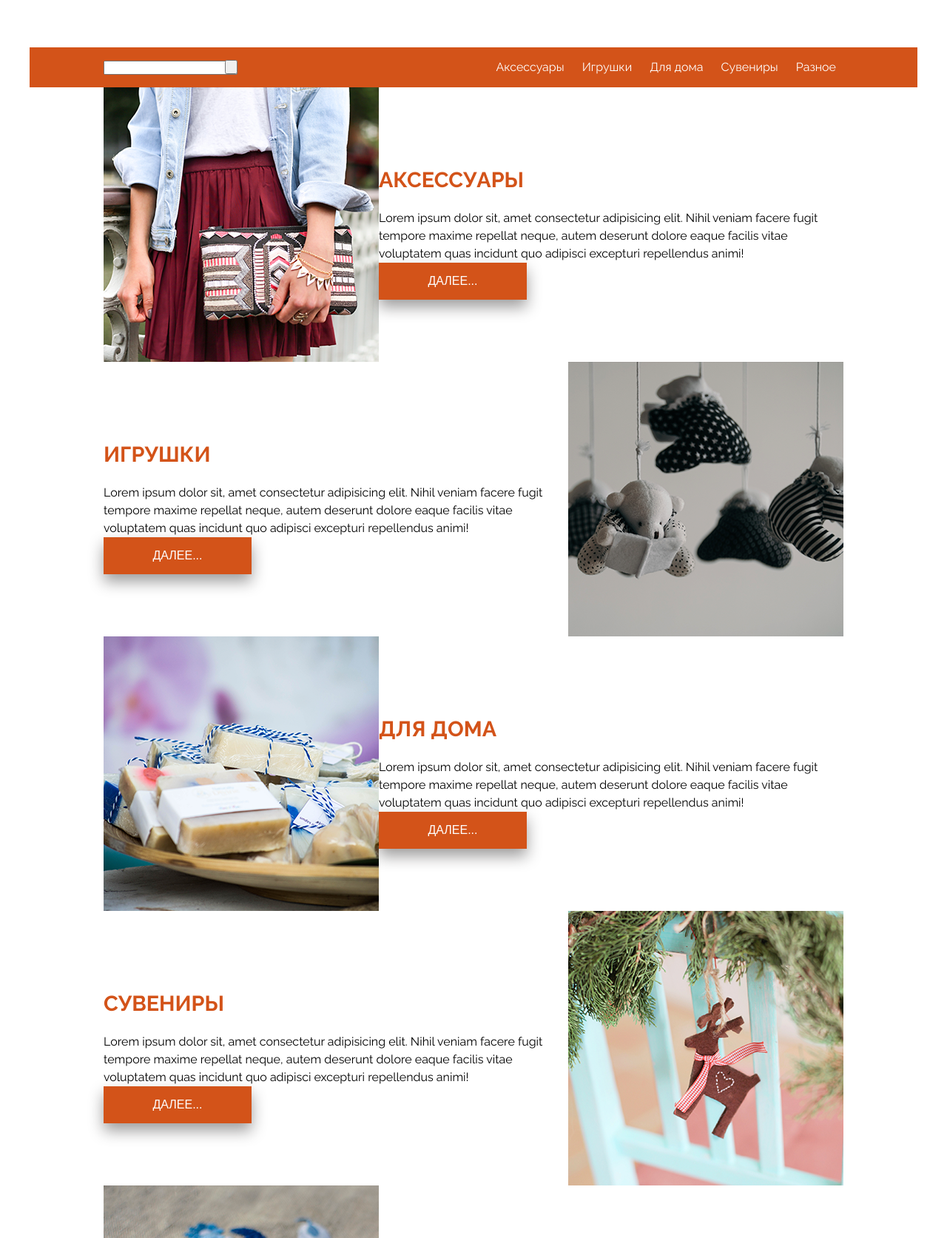
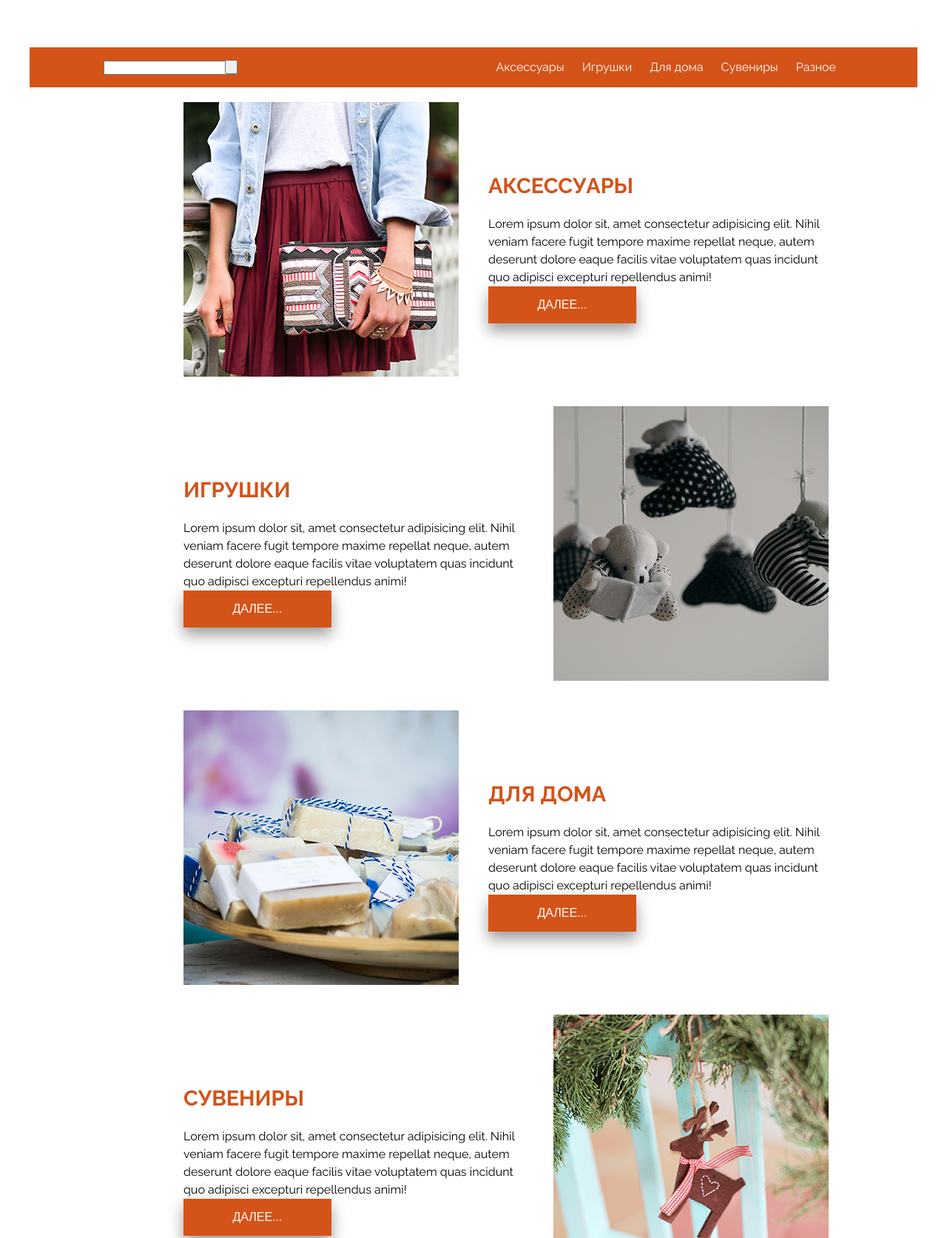
Before and after one commit to Karpolena/Store, a website: page public/index.html in a window 1280 px wide. Shown: the part 420-2093 px from the top of the page at 74% size. Drawn offline with nearby package versions, Linux system fonts and the light colour scheme; files that its build step writes are made by us from their sources.

Commit message:
changed image path and row template

```diff
--- a/public/index.html
+++ b/public/index.html
@@ -44,63 +44,54 @@
                  <!-- row => row__img, row__content -->
                  <!-- а для блоков с развернутими картинками и контентом просто добавить модификатор  -->
                  <!-- row row--reverce и в нем уже контент и картинку поменяешь местами -->
-                 <div class="accessories row">
-                        <img class="row__img" src="images/accessories.png">
+                 <div class="row">
+                        <img class="row__img" src="./images/accessories.png">
                         <div class="row__content">
                                 <h2>Аксессуары</h2>
                                 <p>Lorem ipsum dolor sit, amet consectetur adipisicing elit. Nihil veniam facere fugit tempore maxime repellat neque, autem deserunt dolore eaque facilis vitae voluptatem quas incidunt quo adipisci excepturi repellendus animi!</p>
                                 <button class="button">Далее...</button>
 
                         </div>
-
                  </div>
-                 <div class="toys row">
-                        <img class="row__img" src="images/toys.png">
-                        <div class="row__content row--reverce">
+                 <div class="row row--reverce">
+                        <img class="row__img" src="./images/toys.png">
+                        <div class="row__content">
                                 <h2>Игрушки</h2>
                                 <p>Lorem ipsum dolor sit, amet consectetur adipisicing elit. Nihil veniam facere fugit tempore maxime repellat neque, autem deserunt dolore eaque facilis vitae voluptatem quas incidunt quo adipisci excepturi repellendus animi!</p>
                                 <button class="button">Далее...</button>
 
                         </div>
-
                  </div>
-                 <div class="for-home row">
-                        <img class="row__img" src="images/for home.png">
+                 <div class="row">
+                        <img class="row__img" src="./images/for home.png">
                         <div class="row__content">
                                 <h2>Для дома</h2>
                                 <p>Lorem ipsum dolor sit, amet consectetur adipisicing elit. Nihil veniam facere fugit tempore maxime repellat neque, autem deserunt dolore eaque facilis vitae voluptatem quas incidunt quo adipisci excepturi repellendus animi!</p>
                                 <button class="button">Далее...</button>
 
                         </div>
-
                  </div>
-                 <div class="souvenirs row ">
-                        <img class="row__img" src="images/souveniers.png">
-                        <div class="row__content row--reverce">
+                 <div class="row row--reverce">
+                        <img class="row__img" src="./images/souveniers.png">
+                        <div class="row__content">
                                 <h2>Сувениры</h2>
                                 <p>Lorem ipsum dolor sit, amet consectetur adipisicing elit. Nihil veniam facere fugit tempore maxime repellat neque, autem deserunt dolore eaque facilis vitae voluptatem quas incidunt quo adipisci excepturi repellendus animi!</p>
                                 <button class="button">Далее...</button>
 
                         </div>
-
                  </div>
-                 <div class="other row">
-                        <img class="row__img" src="images/other.png">
+                 <div class="row">
+                        <img class="row__img" src="./images/other.png">
                         <div class="row__content">
                                 <h2>Разное</h2>
                                 <p>Lorem ipsum dolor sit, amet consectetur adipisicing elit. Nihil veniam facere fugit tempore maxime repellat neque, autem deserunt dolore eaque facilis vitae voluptatem quas incidunt quo adipisci excepturi repellendus animi!</p>
                                 <button class="button">Далее...</button>
 
                         </div>
-
                  </div>
-
-
-
              </article>
 
 
 </div>
-
 </body>
 </html>
--- a/src/scss/pages/main.scss
+++ b/src/scss/pages/main.scss
@@ -13,13 +13,6 @@
     display: flex;
     justify-content: flex-end;
     align-items: center;
-    &__content {
-        flex-basis: 50%;
-        padding: 20px;
-    }
-    &__img {
-        margin: 20px;
-    }
 }
 // + вот такие вот общие стили (*, body, h1, h2, ...) нужно тоже выносить в отдельный файл
 //-------- base.scss --------- start
@@ -76,17 +69,28 @@
 }
 .search-form {
     position: relative;
+    &__button {
+        position: absolute;
+        right: 0px;
+        top: 2px;
+    }
 }
-.search-form__button {
-    position: absolute;
-    right: 0px;
-    top: 2px;
-}
+
 .row {
     @extend %layout;
-}
-.row--reverce {
-        order: -2;
+    $root: &;
+    &__content {
+        flex-basis: 50%;
+        padding: 20px;
+    }
+    &__img {
+        margin: 20px;
+    }
+    &--reverce {
+        #{$root}__content {
+            order: -2;
+        }
+    }
 }
 // .for-home {                                                         Хотела все описать через  row и  row--reverce
 //     @extend %layout;
```
